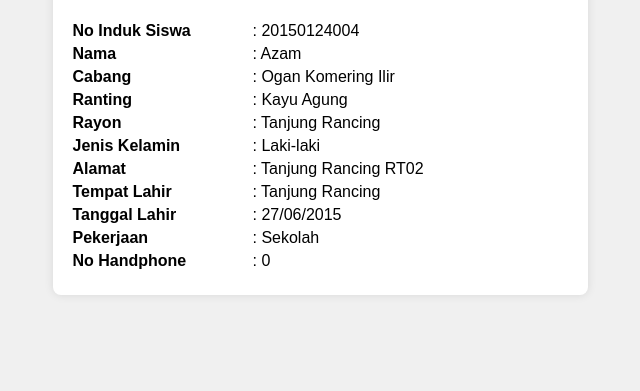
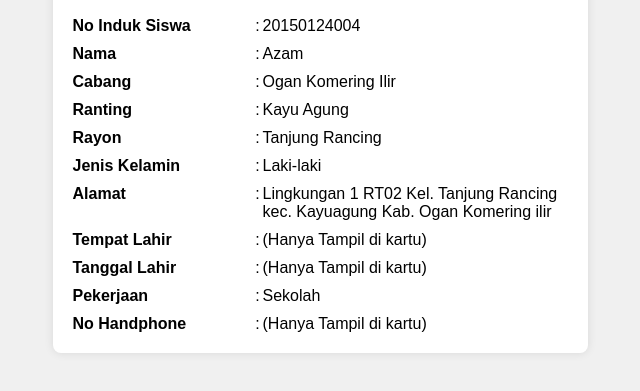
Before and after one commit to pshtrayontanjungrancing/siswa, a plain HTML site: page Data Siswa/20150124004.html in a window 1280 px wide. Shown: the part 109-500 px from the top of the page, without its empty margins (320-960 px from the left). Drawn offline with Linux system fonts and the light colour scheme.

Commit message:
Update 20150124004.html

```diff
--- a/Data Siswa/20150124004.html
+++ b/Data Siswa/20150124004.html
@@ -28,13 +28,18 @@
         }
         .content {
             padding: 20px; /* Padding untuk konten kartu */
-        }
-        .content p {
-            margin: 5px 0; /* Margin untuk paragraf */
+            display: grid; /* Gunakan grid untuk perataan */
+            grid-template-columns: 180px 10px 1fr; /* Kolom label, : , dan nilai */
+            row-gap: 10px; /* Jarak antar baris */
         }
         .content strong {
-            display: inline-block; /* Membuat label tebal menjadi blok */
-            width: 180px; /* Lebar label untuk perataan */
+            text-align: left; /* Ratakan teks label ke kiri */
+        }
+        .content .separator {
+            text-align: center; /* Pusatkan tanda : */
+        }
+        .content span {
+            word-wrap: break-word; /* Bungkus teks panjang */
         }
     </style>
 </head>
@@ -44,17 +49,17 @@
             Data Siswa PSHT
         </div>
         <div class="content">
-            <p><strong>No Induk Siswa</strong>: 20150124004</p>
-            <p><strong>Nama</strong>: Azam</p>
-            <p><strong>Cabang</strong>: Ogan Komering Ilir</p>
-            <p><strong>Ranting</strong>: Kayu Agung</p>
-            <p><strong>Rayon</strong>: Tanjung Rancing</p>
-            <p><strong>Jenis Kelamin</strong>: Laki-laki</p>
-            <p><strong>Alamat</strong>: Tanjung Rancing RT02</p>
-            <p><strong>Tempat Lahir</strong>: Tanjung Rancing</p>
-            <p><strong>Tanggal Lahir</strong>: 27/06/2015</p>
-            <p><strong>Pekerjaan</strong>: Sekolah</p>
-            <p><strong>No Handphone</strong>: 0</p>
+            <strong>No Induk Siswa</strong><span class="separator">:</span><span>20150124004</span>
+            <strong>Nama</strong><span class="separator">:</span><span>Azam</span>
+            <strong>Cabang</strong><span class="separator">:</span><span>Ogan Komering Ilir</span>
+            <strong>Ranting</strong><span class="separator">:</span><span>Kayu Agung</span>
+            <strong>Rayon</strong><span class="separator">:</span><span>Tanjung Rancing</span>
+            <strong>Jenis Kelamin</strong><span class="separator">:</span><span>Laki-laki</span>
+            <strong>Alamat</strong><span class="separator">:</span><span>Lingkungan 1 RT02 Kel. Tanjung Rancing kec. Kayuagung Kab. Ogan Komering ilir</span>
+            <strong>Tempat Lahir</strong><span class="separator">:</span><span>(Hanya Tampil di kartu)</span>
+            <strong>Tanggal Lahir</strong><span class="separator">:</span><span>(Hanya Tampil di kartu)</span>
+            <strong>Pekerjaan</strong><span class="separator">:</span><span>Sekolah</span>
+            <strong>No Handphone</strong><span class="separator">:</span><span>(Hanya Tampil di kartu)</span>
         </div>
     </div>
 </body>
```
